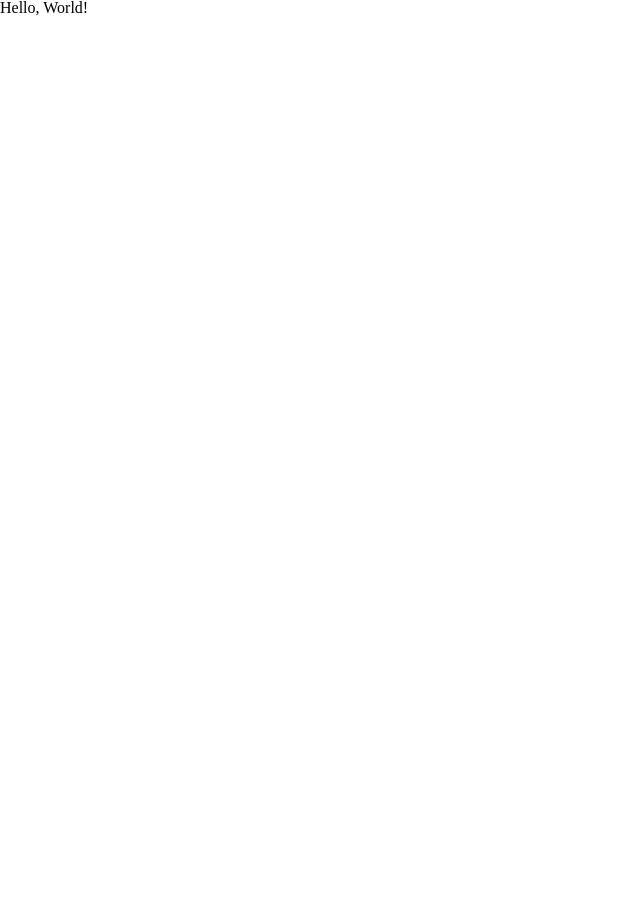
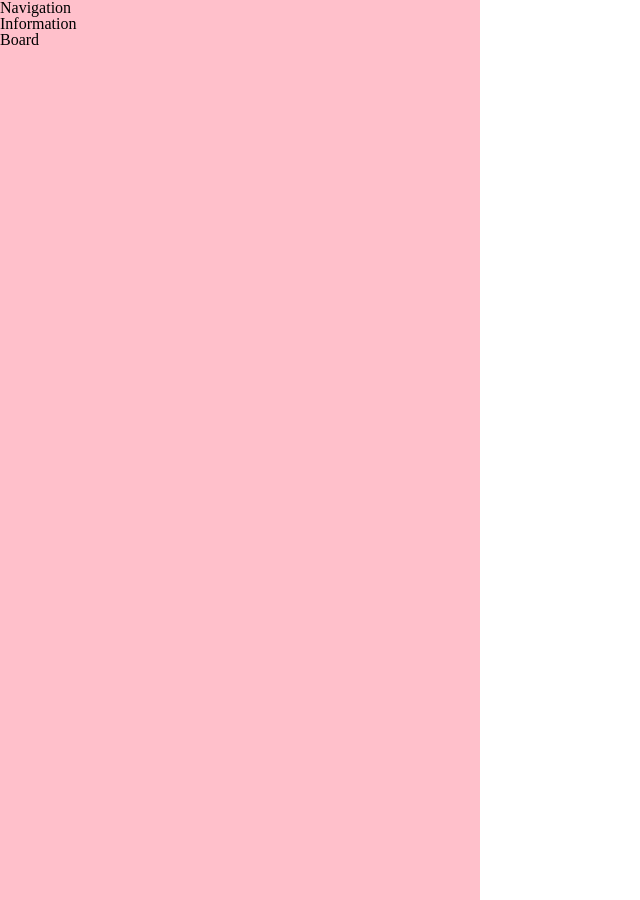
Before and after one commit to icallitnewart/heart-crush, a React (Create React App) app: page / in a window 1280 px wide. Shown: the whole page, without its empty margins (0-640 px from the left). Before the commit the page ends 800 px from the top, so only its background shows below. Built offline with nearby package versions, Linux system fonts and the light colour scheme.

Commit message:
Feat: 게임 화면 레이아웃을 위한 UI 컴포넌트 생성
status가 playing인 경우 게임 화면 출력

Related to: #3

```diff
--- a/src/App.tsx
+++ b/src/App.tsx
@@ -1,13 +1,21 @@
-import React from 'react';
+import React, { useState } from 'react';
 import GlobalStyles from './GlobalStyles';
 
+import { PLAYING, STANDBY } from './constants/status';
+import { SwitchStatusFunction } from './types/status';
+
+import GameScreen from './screens/GameScreen';
+
 function App() {
+	const [status, setStatus] = useState(PLAYING);
+	const switchStatus: SwitchStatusFunction = setStatus;
+
 	return (
 		<>
 			<GlobalStyles />
-			<div className="App">
-				<h1>Hello, World!</h1>
-			</div>
+			{status === PLAYING && (
+				<GameScreen moveToHome={() => switchStatus(STANDBY)} />
+			)}
 		</>
 	);
 }
--- /dev/null
+++ b/src/constants/status.ts
@@ -0,0 +1,2 @@
+export const PLAYING = 'playing';
+export const STANDBY = 'standby';
--- /dev/null
+++ b/src/screens/GameScreen/Board.tsx
@@ -0,0 +1,7 @@
+import React from 'react';
+
+function Board() {
+	return <div>Board</div>;
+}
+
+export default Board;
--- /dev/null
+++ b/src/screens/GameScreen/Information.tsx
@@ -0,0 +1,7 @@
+import React from 'react';
+
+function Information() {
+	return <div>Information</div>;
+}
+
+export default Information;
--- /dev/null
+++ b/src/screens/GameScreen/Navigation.tsx
@@ -0,0 +1,7 @@
+import React from 'react';
+
+function Navigation() {
+	return <div>Navigation</div>;
+}
+
+export default Navigation;
--- /dev/null
+++ b/src/screens/GameScreen/index.tsx
@@ -0,0 +1,31 @@
+import React from 'react';
+import styled from 'styled-components';
+
+import { Status } from '../../types/status';
+
+import Navigation from './Navigation';
+import Information from './Information';
+import Board from './Board';
+
+const Container = styled.div`
+	width: 100%;
+	max-width: 480px;
+	height: 900px; //모바일에 맞게 수정 필요
+	background-color: pink;
+`;
+
+interface GameScreenProps {
+	moveToHome: (newStatus: Status) => void;
+}
+
+function GameScreen(props: GameScreenProps): React.ReactElement {
+	return (
+		<Container>
+			<Navigation />
+			<Information />
+			<Board />
+		</Container>
+	);
+}
+
+export default GameScreen;
--- /dev/null
+++ b/src/types/status.ts
@@ -0,0 +1,5 @@
+import { PLAYING, STANDBY } from '../constants/status';
+
+export type Status = typeof PLAYING | typeof STANDBY;
+
+export type SwitchStatusFunction = (newStatus: Status) => void;
```
